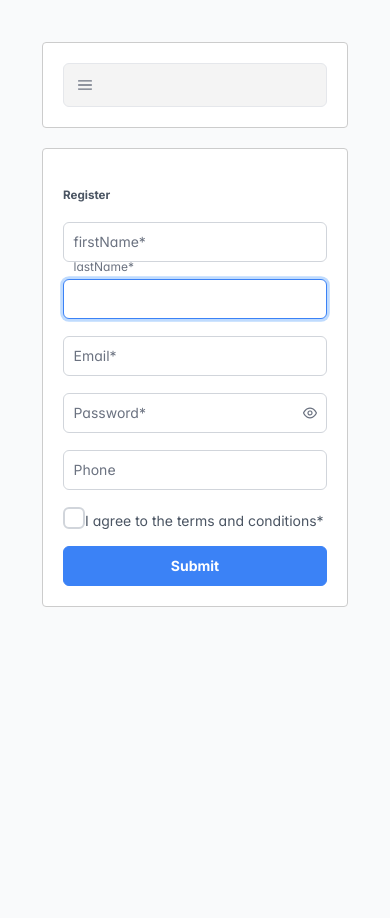
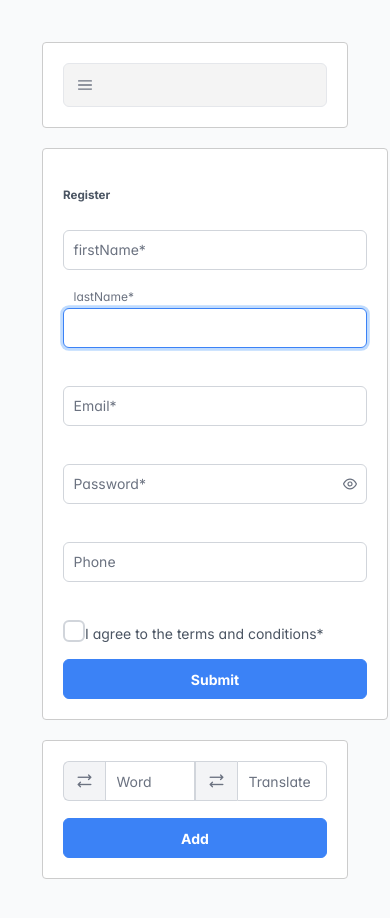
Before and after one commit to efrat99/final-project, a React (Create React App) app in the folder Client/: page /learning in a window 390 px wide. Shown: the top 918 px of the page. Before the commit the page ends 844 px from the top, so only its background shows below. Built offline with nearby package versions, Linux system fonts and the light colour scheme.

Commit message:
Connecte between server and client

```diff
--- a/Client/src/App.js
+++ b/Client/src/App.js
@@ -1,7 +1,10 @@
 // import logo from './logo.svg';
 import Login from './Components/login';
+import Learning from './Components/Learning';
 
 import './App.css';
+import './login.css'
+
 import { PrimeReactProvider } from 'primereact/api';
 import { Menubar } from 'primereact/menubar'; // Import Menubar from primereact
 import 'primereact/resources/primereact.css';
@@ -36,6 +39,8 @@ function App() {
         <Menubar model={items} />
       </div>
       <Login />
+
+      <Learning />
     </>
   );
 }
--- /dev/null
+++ b/Client/src/Components/Learning.jsx
@@ -0,0 +1,62 @@
+import React from 'react';
+import { useEffect, useState } from 'react';
+import { useForm, Controller } from 'react-hook-form';
+import { InputText } from 'primereact/inputtext';
+import { InputNumber } from 'primereact/inputnumber';
+import 'primeicons/primeicons.css';
+import { PrimeIcons } from 'primereact/api'
+import { Button } from 'primereact/button';
+import axios from 'axios'
+import { classNames } from 'primereact/utils';
+
+
+const Learning = () => {
+    const [showMessage, setShowMessage] = useState(false);
+    const [formData, setFormData] = useState({});
+
+    const defaultValues = {
+        word: '',
+        translatedWord: '',
+    }
+    const { control, formState: { errors }, handleSubmit, reset, setError } = useForm({ defaultValues });
+
+    const onAdd = async (data) => {
+        try {
+            const res = await axios.post('http://localhost:6661/learnings/', data)
+            if (res.status === 200) {
+                console.log(res.data)
+            }
+        } catch (e) {
+            //getUsers();
+            //alert("Name and email are both required")
+            console.error(e)
+        }
+        setFormData(data);
+        // setShowMessage(true);
+        reset();
+    };
+
+    return (
+        <div className="card flex flex-column md:flex-row gap-3">
+            <form onAdd={handleSubmit(onAdd)} className="p-fluid">
+                <div className="p-inputgroup flex-1">
+                    <span className="p-inputgroup-addon">
+                        <i className="pi pi-arrow-right-arrow-left"></i>
+                    </span>
+                    <InputText placeholder="Word" />
+                    <span> <span >  </span>   </span>
+                    <span className="p-inputgroup-addon">
+                        <i className="pi pi-arrow-right-arrow-left"></i>
+                    </span>
+                    {<Controller name="word" control={control} rules={{ required: true }} render={({ field, fieldState }) => (
+                        <InputText id={field.name} {...field} placeholder="Translate" className={classNames({ 'p-invalid': fieldState.invalid })} />)} />}
+
+                </div>
+                <br/>
+                <Button type="Add" label="Add" className="mt-2" />
+            </form>
+        </div>
+    )
+}
+
+export default Learning;
--- a/Client/src/Components/login.jsx
+++ b/Client/src/Components/login.jsx
@@ -1,38 +1,4 @@
 import axios from 'axios'
-
-// const login = () => {
-
-//     const firstNameRef = useRef("")
-//     const lastNameRef = useRef("")
-//     const emailRef = useRef("")
-//     const phoneRef = useRef("")
-
-
-
-//     //post
-//     const createTeacher = async () => {
-//         const newTeacher = {
-//             name: nameRef.current.value,
-//             userName: userNameRef.current.value,
-//             email: emailRef.current.value,
-//             phone: phoneRef.current.value
-//         }
-//         try {
-//             const res = await axios.post('http://localhost:6661/teachers/', newUser)
-
-//             if (res.status === 200) {
-//                 console.log(res.data)
-//                 //getUsers()
-
-//             }
-//         } catch (e) {
-//             //getUsers();
-//             //alert("Name and email are both required")
-//             console.error(e)
-//         }
-
-//     }
-// }
 
 
 
@@ -53,6 +19,7 @@ import { classNames } from 'primereact/utils';
 export const Login = () => {
     const [showMessage, setShowMessage] = useState(false);
     const [formData, setFormData] = useState({});
+
     const defaultValues = {
         firstName: '',
         lastName: '',
@@ -60,7 +27,7 @@ export const Login = () => {
         email: '',
         phone: ''
     }
-    const { control, formState: { errors }, handleSubmit, reset } = useForm({ defaultValues });
+    const { control, formState: { errors }, handleSubmit, reset, setError } = useForm({ defaultValues });
 
     const onSubmit = async (data) => {
 
@@ -80,6 +47,7 @@ export const Login = () => {
         setShowMessage(true);
         reset();
     };
+
 
     const getFormErrorMessage = (name) => {
         return errors[name] && <small className="p-error">{errors[name].message}</small>
@@ -111,7 +79,7 @@ export const Login = () => {
                     </p>
                 </div>
             </Dialog>
-
+            {/* <Dialog> */}
             <div className="flex justify-content-center">
                 <div className="card">
                     <h5 className="text-center">Register</h5>
@@ -120,7 +88,7 @@ export const Login = () => {
 
                         <div className="field">
                             <span className="p-float-label">
-                                <Controller name="firstName" control={control} rules={{ required: 'firstName is required.',  pattern: { value: /^[A-Z]{2,}$/i, message: 'First name must be at least two chars long' } }} render={({ field, fieldState }) => (
+                                <Controller name="firstName" control={control} rules={{ required: 'firstName is required.', pattern: { value: /^[A-Z]{2,}$/i, message: 'First name must be at least two chars long' } }} render={({ field, fieldState }) => (
                                     <InputText id={field.name} {...field} autoFocus className={classNames({ 'p-invalid': fieldState.invalid })} />
                                 )} />
                                 <label htmlFor="firstName" className={classNames({ 'p-error': errors.name })}>firstName*</label>
@@ -131,7 +99,7 @@ export const Login = () => {
                         <br></br>
                         <div className="field">
                             <span className="p-float-label">
-                                <Controller name="lastName" control={control} rules={{ required: 'lastName is required.' }} render={({ field, fieldState }) => (
+                                <Controller name="lastName" control={control} rules={{ required: 'lastName is required.', pattern: { value: /^[A-Z]{2,}$/i, message: 'Last name must be at least two chars long' } }} render={({ field, fieldState }) => (
                                     <InputText id={field.name} {...field} autoFocus className={classNames({ 'p-invalid': fieldState.invalid })} />
                                 )} />
                                 <label htmlFor="lastName" className={classNames({ 'p-error': errors.name })}>lastName*</label>
@@ -152,7 +120,7 @@ export const Login = () => {
                             <span className="p-float-label p-input-icon-right">
                                 {/* <i className="pi pi-envelope" /> */}
                                 <Controller name="email" control={control}
-                                    rules={{ required: 'Email is required.', unique: true, pattern: { value: /^[A-Z0-9._%+-]+@[A-Z0-9.-]+\.[A-Z]{2,4}$/i, message: 'Invalid email address. E.g. example@email.com' } }}
+                                    rules={{ required: 'Email is required.', pattern: { value: /^[A-Z0-9._%+-]+@[A-Z0-9.-]+\.[A-Z]{2,4}$/i, message: 'Invalid email address. E.g. example@email.com' } }}
                                     render={({ field, fieldState }) => (
                                         <InputText id={field.name} {...field} className={classNames({ 'p-invalid': fieldState.invalid })} />
                                     )} />
@@ -194,7 +162,9 @@ export const Login = () => {
                     </form>
                 </div>
             </div>
+            {/* </Dialog> */}
         </div>
+
     );
 }
 export default Login;
--- /dev/null
+++ b/Client/src/login.css
@@ -0,0 +1,20 @@
+.form-demo .card {
+    min-width: 450px;
+}
+.form-demo .card form {
+    margin-top: 2rem;
+}
+.form-demo .card .field {
+    margin-bottom: 1.5rem;
+}
+@media screen and (max-width: 960px) {
+    .form-demo .card {
+        width: 80%;
+    }
+}
+@media screen and (max-width: 640px) {
+    .form-demo .card {
+        width: 100%;
+        min-width: 0;
+    }
+}
```
Also changed, not shown: Client/src/App.css (line endings or trailing spaces).
